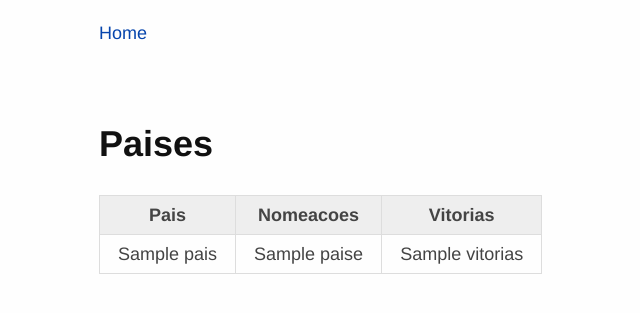
After one commit to filipevf23/Oscar-BD25, a Flask app: template templates/paises.html in a window 1280 px wide. The commit adds this page. Shown: the top 313 px of the page, without its empty margins (163-803 px from the left). Run offline with Flask 3, Linux system fonts and the light colour scheme; the template is opened without the code that fills it: most values are stand-ins (such as "Sample title", 1, 10 or a date in 2020).

Commit message:
Adicionei uma parte por paises, mas está imcomplete - falta fazer um por pais e tem casos que tem que decidir o que fazer ainda

```diff
--- a/app.py
+++ b/app.py
@@ -144,3 +144,28 @@ def nomeado(id):
         , (id,) ).fetchall()
 
     return render_template('nomeado.html', nomeado=nomeado, nomeacoes=nomeacoes)
+
+@APP.route('/paises/')
+def paises():
+    paises = db.execute("""
+        with vit as (
+        select no.nome as Pais,ca.cerimonia_id as id, count(f.nome) as Vitorias
+        from nomeacao no
+        join categoria_ano ca on ca.categoria_ano_id=no.categoria_ano_id
+        join categoria c on c.categoria_id=ca.categoria_id
+        join filme f on f.filme_id = no.filme_id
+        where c.categoria_id= 46 and no.nome != 'nan' and no.ganhou = '1.0'
+        Group by no.nome
+        Order by vitorias desc
+        )
+        select no.nome as Pais, count(f.nome) as Nomeacoes, coalesce(vitorias,0) as vitorias
+        from nomeacao no
+        join categoria_ano ca on ca.categoria_ano_id=no.categoria_ano_id
+        join categoria c on c.categoria_id=ca.categoria_id
+        join filme f on f.filme_id = no.filme_id
+        left join vit on vit.Pais = no.nome
+        where c.categoria_id= 46 and no.nome != 'nan'
+        Group by no.nome
+        Order by Nomeacoes desc;
+        """).fetchall()
+    return render_template('paises.html',paises = paises)
--- a/templates/index.html
+++ b/templates/index.html
@@ -12,7 +12,8 @@
 </p>
 <p>
     <a href="{{url_for('nomeados')}}">Nomeados</a>
-
 </p>
-
+<p>
+    <a href="{{url_for('paises')}}">Por Paises</a>
+</p>
 {% endblock %}
--- /dev/null
+++ b/templates/paises.html
@@ -0,0 +1,34 @@
+{% extends 'base.html' %}
+
+{% block content %}
+
+<h1>Paises</h1>
+
+<table>
+    <tr>
+        <th>
+            Pais
+        </th>
+        <th>
+            Nomeacoes
+        </th>
+        <th>
+            Vitorias
+        </th>
+    </tr>
+    {% for i in paises%}
+    <tr>
+        <td>
+            {{i.Pais}}
+        </td>
+        <td>
+            {{i.Nomeacoes}}
+        </td>
+        <td>
+            {{i.vitorias}}
+        </td>
+    </tr>
+    {% endfor %}
+</table>
+
+{% endblock %}
```
